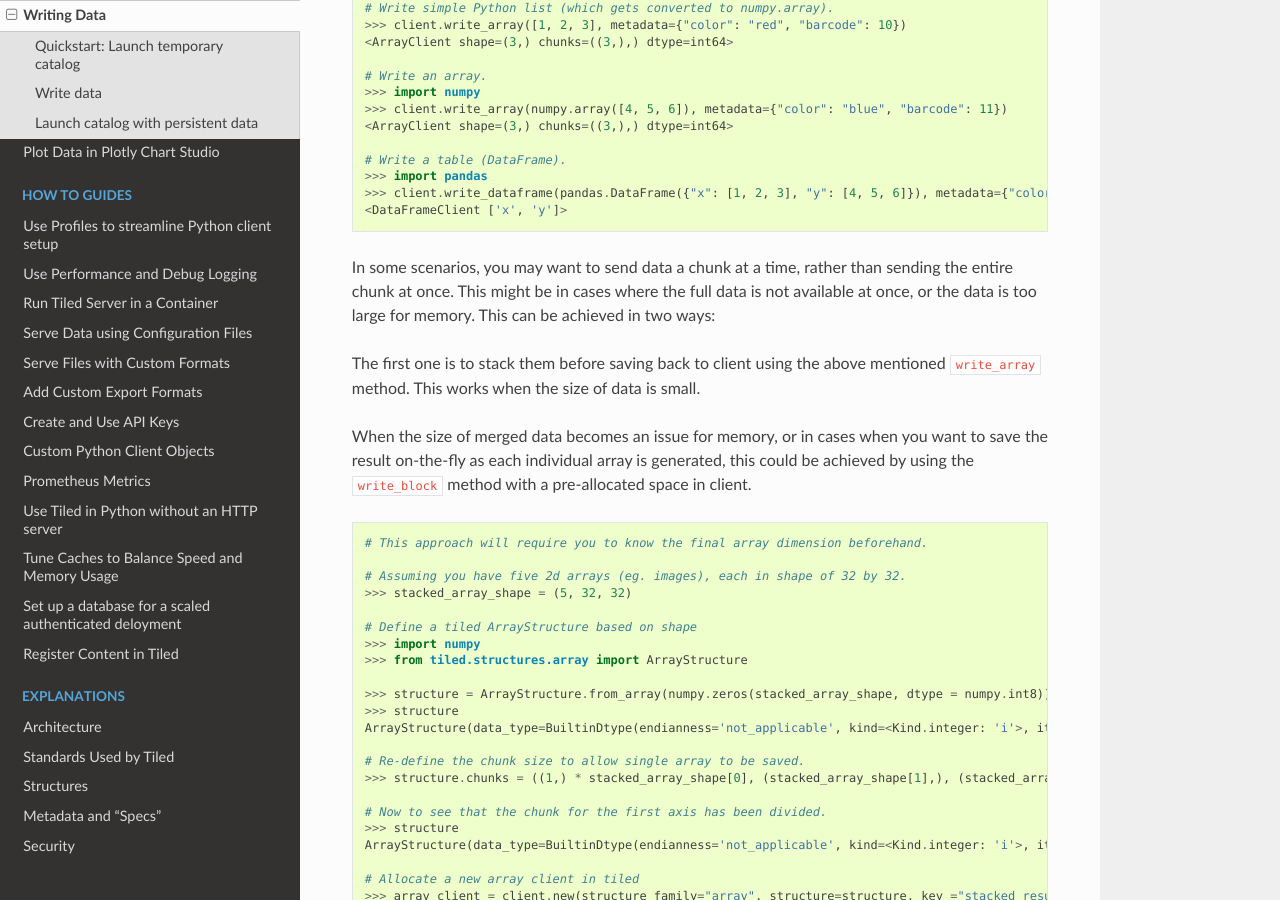
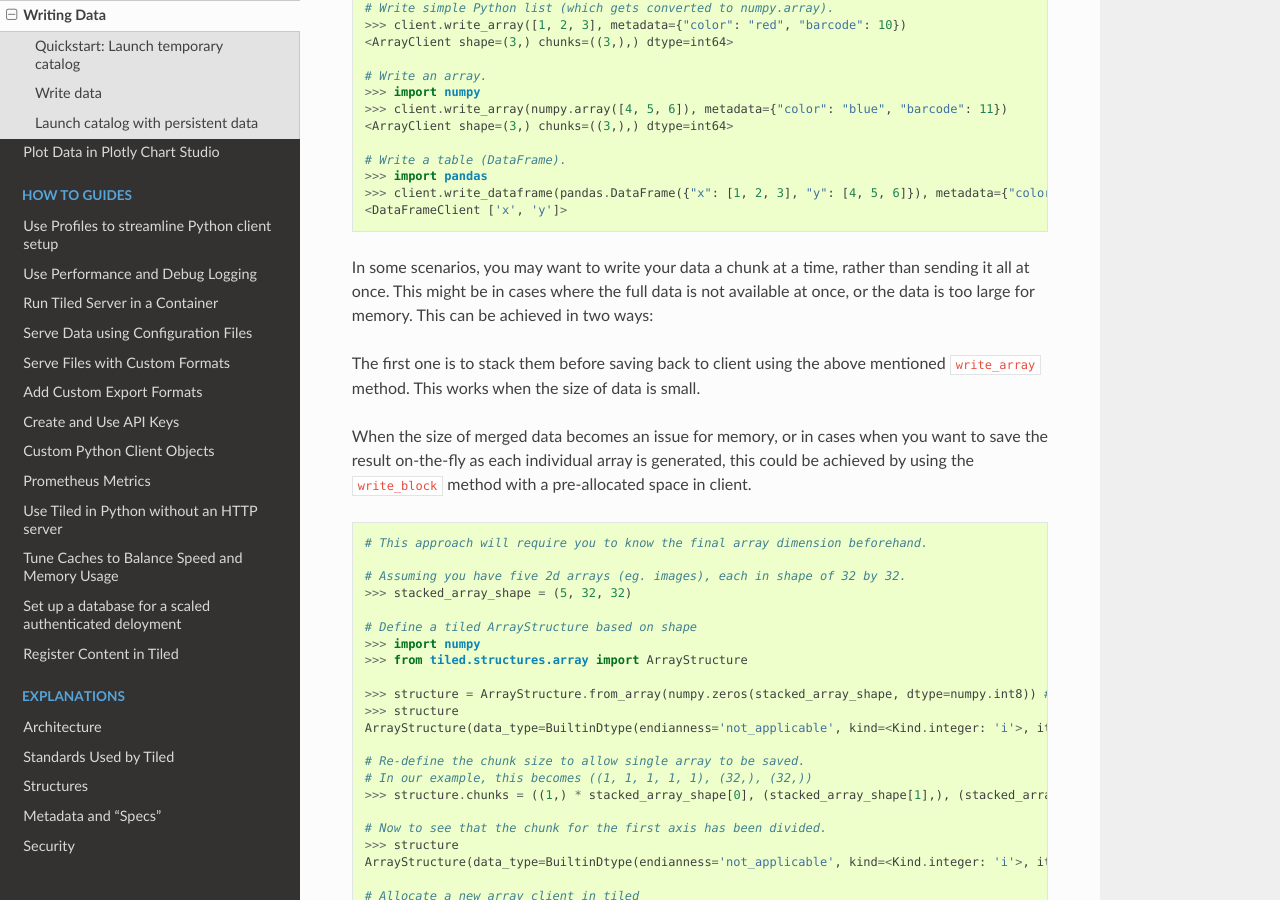
Before and after one commit to bluesky/tiled, a Sphinx documentation site: the page built from docs/source/tutorials/writing.md, in a window 1280 px wide and 900 px high, scrolled down 1111 px. Built offline with Sphinx 7.4.7 and the Read the Docs theme 2.0.0, drawn with Linux system fonts in a browser that asks for light colours; pages that are not in the unit, such as notebooks, are missing from menus; the version number could not be read and is left out.

Commit message:
Fixed wording and format according to suggestions
Co-authored-by: Hiran Wijesinghe <wwijesing1@bnl.gov>

````diff
--- a/docs/source/tutorials/writing.md
+++ b/docs/source/tutorials/writing.md
@@ -66,7 +66,7 @@
 <DataFrameClient ['x', 'y']>
 ```
 
-In some scenarios, you may want to send data a chunk at a time, rather than sending the entire chunk at once. This might be in cases where the full data is not available at once, or the data is too large for memory. This can be achieved in two ways:
+In some scenarios, you may want to write your data a chunk at a time, rather than sending it all at once. This might be in cases where the full data is not available at once, or the data is too large for memory. This can be achieved in two ways:
 
 The first one is to stack them before saving back to client using the above mentioned `write_array` method. This works when the size of data is small.
 
@@ -82,11 +82,12 @@
 >>> import numpy
 >>> from tiled.structures.array import ArrayStructure
 
->>> structure = ArrayStructure.from_array(numpy.zeros(stacked_array_shape, dtype = numpy.int8)) # A good practice to keep the dtype the same as your final results to avoid mismatch.
+>>> structure = ArrayStructure.from_array(numpy.zeros(stacked_array_shape, dtype=numpy.int8)) # A good practice to keep the dtype the same as your final results to avoid mismatch.
 >>> structure
 ArrayStructure(data_type=BuiltinDtype(endianness='not_applicable', kind=<Kind.integer: 'i'>, itemsize=1), chunks=((5,), (32,), (32,)), shape=(5, 32, 32), dims=None, resizable=False)
 
 # Re-define the chunk size to allow single array to be saved.
+# In our example, this becomes ((1, 1, 1, 1, 1), (32,), (32,))
 >>> structure.chunks = ((1,) * stacked_array_shape[0], (stacked_array_shape[1],), (stacked_array_shape[2],))
 
 # Now to see that the chunk for the first axis has been divided.
@@ -94,7 +95,7 @@
 ArrayStructure(data_type=BuiltinDtype(endianness='not_applicable', kind=<Kind.integer: 'i'>, itemsize=1), chunks=((1, 1, 1, 1, 1), (32,), (32,)), shape=(5, 32, 32), dims=None, resizable=False)
 
 # Allocate a new array client in tiled
->>> array_client = client.new(structure_family="array", structure=structure, key ="stacked_result", metadata={"color": "yellow", "barcode": 13})
+>>> array_client = client.new(structure_family="array", structure=structure, key="stacked_result", metadata={"color": "yellow", "barcode": 13})
 
 >>> array_client
 <ArrayClient shape=(5, 32, 32) chunks=((1, 1, 1, 1, 1), (32,), (32,)) dtype=int8>
````
